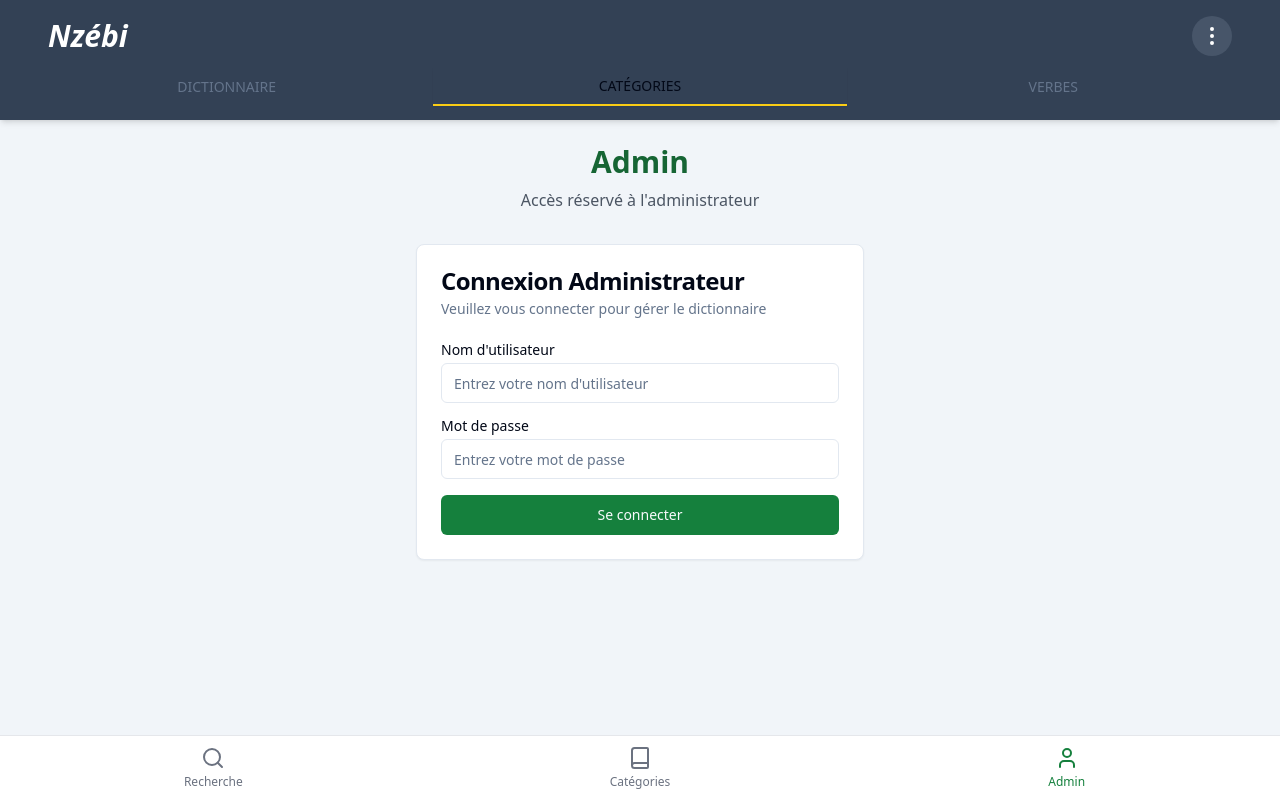
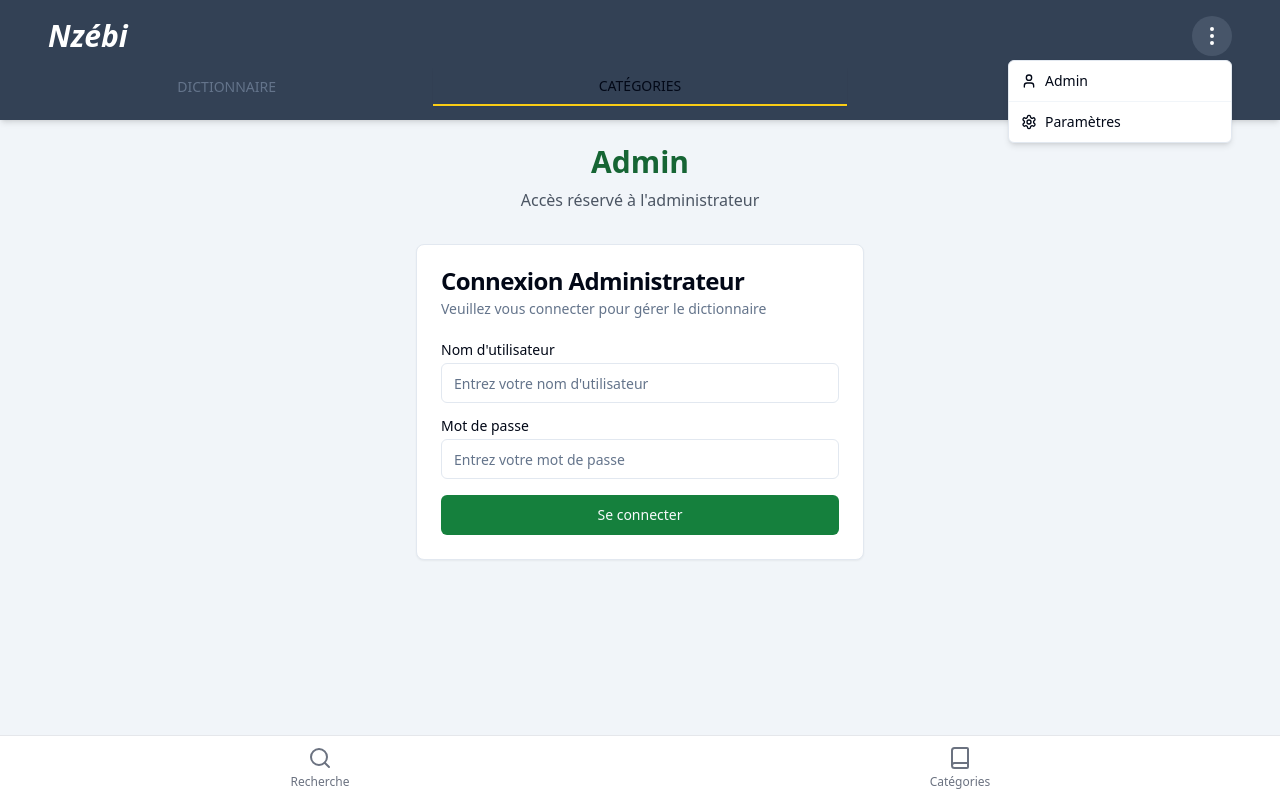
Before and after one commit to yawelmkk/dictionnaire-nzebi-fran-ais, a React (Vite) app: page /admin in a window 1280 px wide. Both pictures are taken after a click on the button 1212 px from the left and 36 px from the top of the page. Built offline with nearby package versions, Linux system fonts and the light colour scheme.

Commit message:
Add settings and admin options to menu
Add settings and admin options to the dropdown menu.

```diff
--- a/src/components/Layout.tsx
+++ b/src/components/Layout.tsx
@@ -3,24 +3,50 @@ import React, { ReactNode } from 'react';
 import { useIsMobile } from '@/hooks/use-mobile';
 import { MobileNav } from './MobileNav';
 import TabsNavigation from './TabsNavigation';
+import {
+  DropdownMenu,
+  DropdownMenuTrigger,
+  DropdownMenuContent,
+  DropdownMenuItem,
+  DropdownMenuSeparator
+} from '@/components/ui/dropdown-menu';
+import { useNavigate } from 'react-router-dom';
+import { MoreVertical, Settings, User } from 'lucide-react';
 
 interface LayoutProps {
   children: ReactNode;
 }
 
 const Layout: React.FC<LayoutProps> = ({ children }) => {
+  const navigate = useNavigate();
+
   return (
     <div className="min-h-screen bg-slate-100">
       <header className="bg-slate-700 text-white p-4 shadow-md">
         <div className="container mx-auto flex justify-between items-center">
           <h1 className="text-3xl font-bold italic">Nzébi</h1>
-          <button className="p-2 rounded-full bg-slate-600">
-            <svg xmlns="http://www.w3.org/2000/svg" width="24" height="24" viewBox="0 0 24 24" fill="none" stroke="currentColor" strokeWidth="2" strokeLinecap="round" strokeLinejoin="round" className="text-white">
-              <circle cx="12" cy="12" r="1" />
-              <circle cx="12" cy="5" r="1" />
-              <circle cx="12" cy="19" r="1" />
-            </svg>
-          </button>
+
+          <DropdownMenu>
+            <DropdownMenuTrigger asChild>
+              <button className="p-2 rounded-full bg-slate-600 hover:bg-slate-500 transition-colors">
+                <MoreVertical className="text-white" size={24} />
+              </button>
+            </DropdownMenuTrigger>
+            <DropdownMenuContent align="end" className="w-56 bg-white">
+              <DropdownMenuItem
+                className="cursor-pointer flex items-center"
+                onClick={() => navigate('/admin')}
+              >
+                <User className="mr-2 h-4 w-4" />
+                <span>Admin</span>
+              </DropdownMenuItem>
+              <DropdownMenuSeparator />
+              <DropdownMenuItem className="cursor-pointer flex items-center">
+                <Settings className="mr-2 h-4 w-4" />
+                <span>Paramètres</span>
+              </DropdownMenuItem>
+            </DropdownMenuContent>
+          </DropdownMenu>
         </div>
         <TabsNavigation />
       </header>
--- a/src/components/MobileNav.tsx
+++ b/src/components/MobileNav.tsx
@@ -1,6 +1,6 @@
 
 import React from 'react';
-import { Book, Search, User } from 'lucide-react';
+import { Book, Search } from 'lucide-react';
 import { useNavigate, useLocation } from 'react-router-dom';
 
 export function MobileNav() {
@@ -31,16 +31,6 @@ export function MobileNav() {
           <Book size={24} />
           <span className="text-xs mt-1">Catégories</span>
         </button>
-
-        <button
-          onClick={() => navigate('/admin')}
-          className={`flex flex-col items-center justify-center w-full h-full ${
-            isActive('/admin') ? 'text-green-700' : 'text-gray-500'
-          }`}
-        >
-          <User size={24} />
-          <span className="text-xs mt-1">Admin</span>
-        </button>
       </div>
     </nav>
   );
```
